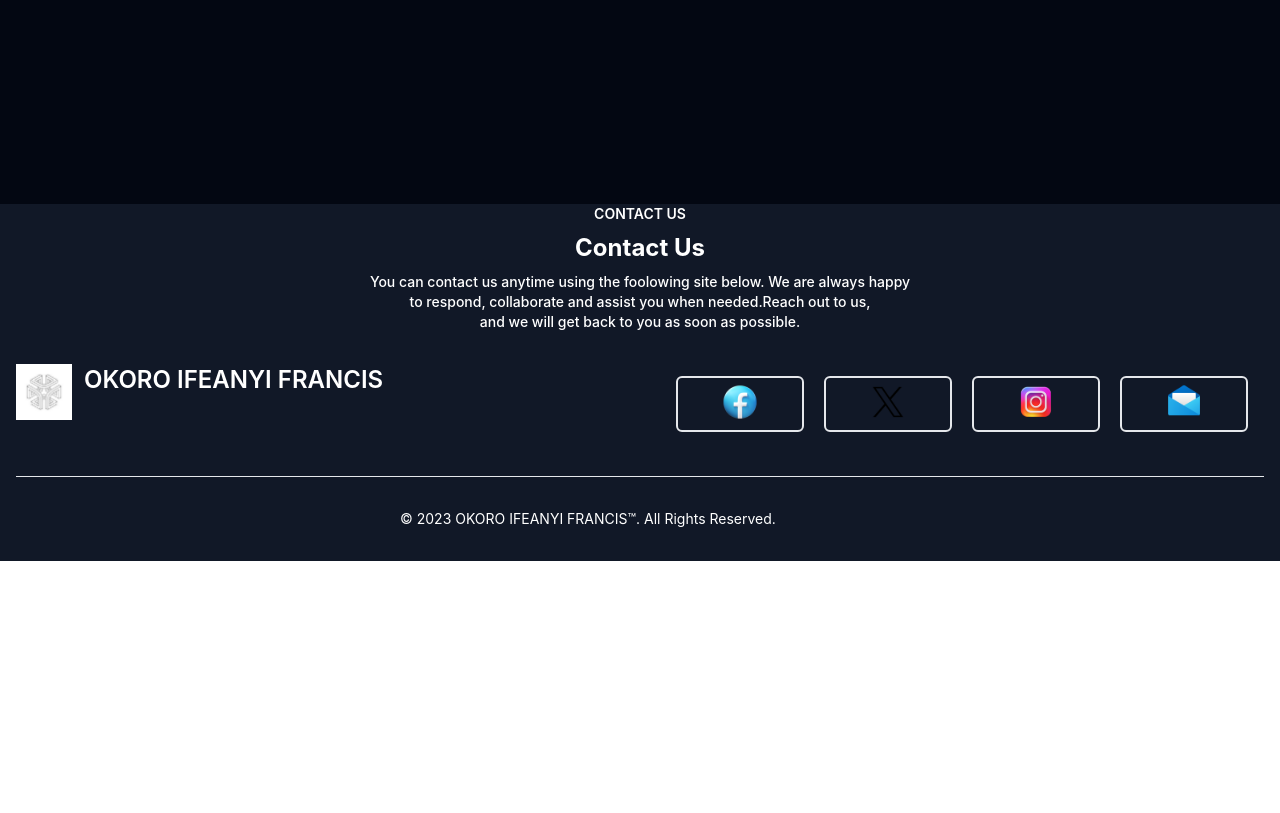
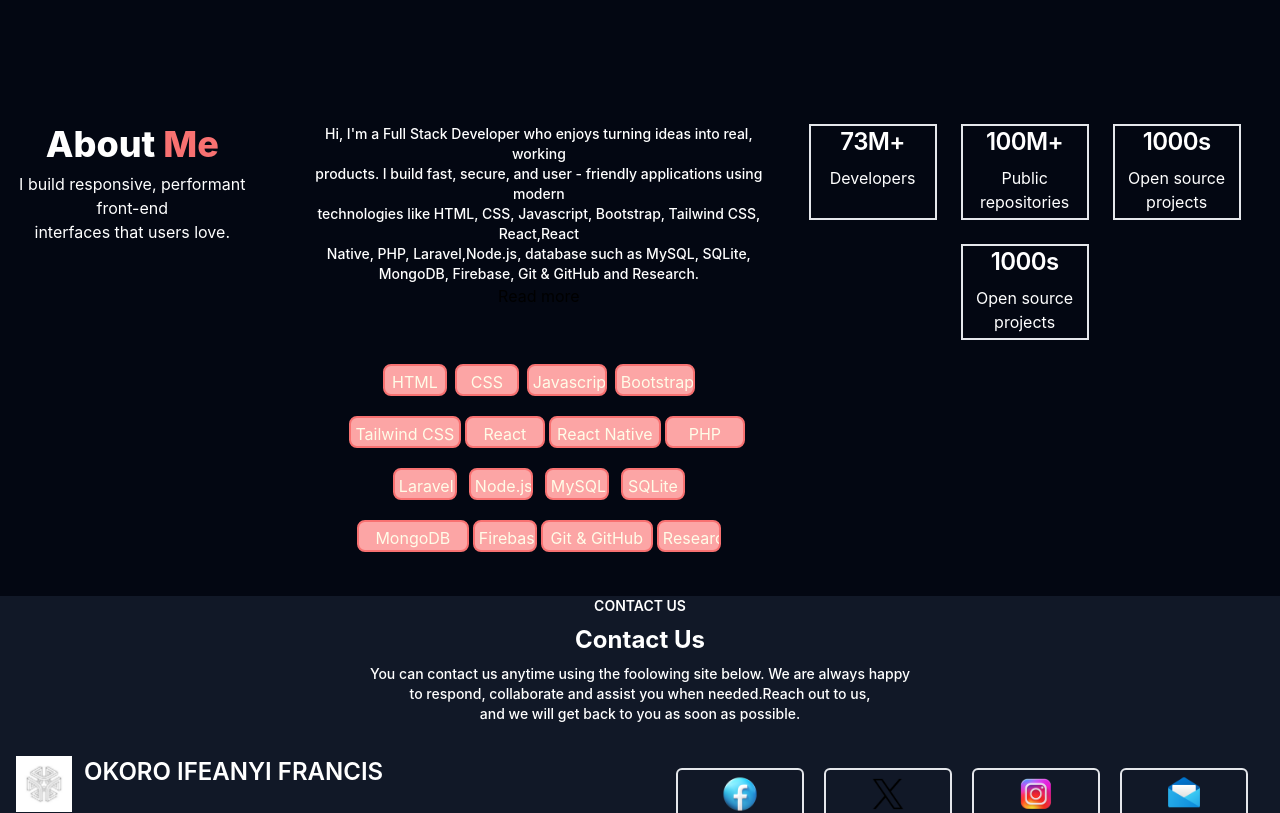
Before and after one commit to Ifycherry/MY-PORTFOLIO, a React (Create React App) app: page / in a window 1280 px wide. Shown: the part 680-1493 px from the top of the page. Before the commit the page ends 1241 px from the top, so only its background shows below. Built offline with nearby package versions, Linux system fonts and the light colour scheme.

Commit message:
change in body1

```diff
--- a/src/component/Body.jsx
+++ b/src/component/Body.jsx
@@ -10,8 +10,8 @@ export default function Body() {
     <>
 
     <div className='flex flex-col md:flex-row items-center justify-around gap-20 bg-gray-950  overflow-hidden w-full min-h-screen mt-1'>
-      <div className='ml-12 min-h-[40px]'>
-      <h1 style = {{fontSize: '27px', fontweight: 600, minWidth: "300px"}}>
+      <div className='ml-12 min-h-[40px] '>
+      <h1 style = {{fontSize: '27px', fontweight: 600, minWidth: "360px"}}>
       <span className='font-bold text-blue-500'>
       <Typewriter
     // word={['OKORO IFEANYI FRANCIS.']}
@@ -40,9 +40,9 @@ export default function Body() {
 
 
     </div>
-    <div className='text-center'>
+    <div className='text-center '>
       {/* <div className='w-80 h-80 border-2 border-gray-900 rounded-full bg-gray-700 relative mb-40'></div> */}
-    <img src={profile} className='h-96 w-96  border-2 rounded-full border-gray-300 bg-gray-200 mr-32'  alt="profile" />
+    <img src={profile} className='h-96 w-96  border-2 rounded-full border-gray-300 bg-gray-200 mr-32   '  alt="profile" />
     </div>
     <span className='text-center mr-6'>
 
--- a/src/component/Body1.jsx
+++ b/src/component/Body1.jsx
@@ -1,10 +1,83 @@
 
 
 import React from 'react'
+import { useState } from 'react'
 
 export default function Body1() {
+  const [readmore, setReadmore] = useState(false)
   return (
     <>
+    <div className='flex flex-row text-center justify-between bg-gray-950'>
+      <div>
+      <h1 className='text-4xl font-extrabold text-white'>About <span className='text-red-400'>Me</span></h1>
+      <div className=' mt-2 text-white'>
+      <p>I build responsive, performant front-end<br/>
+      interfaces that users love.
+      </p>
+      </div>
+      </div>
+      <div className='ml-11'>
+        <p className='line-clamp-none text-sm font-medium text-white'>Hi, I'm a Full Stack Developer who enjoys turning ideas into real, working<br/> products. I build fast, secure, and user - friendly applications using modern <br/>technologies like HTML, CSS, Javascript, Bootstrap, Tailwind CSS, React,React<br/> Native, PHP, Laravel,Node.js, database such as MySQL, SQLite,<br/> MongoDB, Firebase, Git & GitHub and Research.</p>
+          { readmore && (
+        <p className='text-yellow-100'>
+          Am currently working with Roncloud Technologies, I love solving problems, <br/>improving performance, and writing clean, maintainable code. When I'm not<br/> coding, I'm learning new tools and sharing knowledge with others.<br/> I'm always open to collaborating on exciting projects and opportunities.
+        </p>
+          )}
+          <button onClick={() => setReadmore(!readmore)}>{readmore ? "Read less" : "Read more"}</button>
+        <div className=' justify-center mt-14 gap-4'>
+        <span className='flex justify-center gap-2 mt-5 '>
+        <p className='border-2 rounded-lg border-red-400 bg-red-300 overflow-hidden w-16 h-8  p-1  text-yellow-50 '>HTML</p>
+        <p className='border-2 rounded-lg border-red-400 bg-red-300 overflow-hidden w-16 h-8  p-1  text-yellow-50 '>CSS</p>
+        <p className='border-2 rounded-lg border-red-400 bg-red-300 overflow-hidden w-20 h-8  p-1  text-yellow-50 '>Javascript</p>
+        <p className='border-2 rounded-lg border-red-400 bg-red-300 overflow-hidden w-20 h-8  p-1  text-yellow-50 '>Bootstrap</p>
+        </span>
+        <span className='flex   justify-center gap-1 mt-5'>
+        <p className='border-2 rounded-lg border-red-400 bg-red-300 overflow-hidden w-28 h-8  p-1  text-yellow-50 ml-4 '>Tailwind CSS</p>
+        <p className='border-2 rounded-lg border-red-400 bg-red-300 overflow-hidden w-20 h-8  p-1 text-yellow-50  '>React</p>
+        <p className='border-2 rounded-lg border-red-400 bg-red-300 overflow-hidden w-28 h-8  p-1 text-yellow-50  '>React Native</p>
+        <p className='border-2 rounded-lg border-red-400 bg-red-300 overflow-hidden w-20 h-8  p-1 text-yellow-50 '>PHP</p>
+        </span>
+        <span className='flex   justify-center gap-3 mt-5'>
+        <p className='border-2 rounded-lg border-red-400 bg-red-300 overflow-hidden w-16 h-8  p-1 text-yellow-50 '>Laravel</p>
+        <p className='border-2 rounded-lg border-red-400 bg-red-300 overflow-hidden w-16 h-8  p-1 text-yellow-50 '>Node.js</p>
+        <p className='border-2 rounded-lg border-red-400 bg-red-300 overflow-hidden w-16 h-8  p-1 text-yellow-50 '>MySQL</p>
+        <p className='border-2 rounded-lg border-red-400 bg-red-300 overflow-hidden w-16 h-8  p-1 text-yellow-50 '>SQLite</p>
+        </span>
+        <span className='flex   justify-center gap-1 mt-5'>
+        <p className='border-2 rounded-lg border-red-400 bg-red-300 overflow-hidden w-28 h-8  p-1 text-yellow-50 '>MongoDB</p>
+        <p className='border-2 rounded-lg border-red-400 bg-red-300 overflow-hidden w-16 h-8  p-1 text-yellow-50 '>Firebase</p>
+        <p className='border-2 rounded-lg border-red-400 bg-red-300 overflow-hidden w-28 h-8  p-1 text-yellow-50 '>Git & GitHub</p>
+        <p className='border-2 rounded-lg border-red-400 bg-red-300 overflow-hidden w-16 h-8  p-1 text-yellow-50 '>Research</p>
+        </span>
+        </div>
+      </div>
+      {/* <div id="fullWidthTabContent" class="border-t border-default">
+        <div class="hidden p-4 rounded-base md:p-8" id="stats" role="tabpanel" aria-labelledby="stats-tab">
+            <dl class="grid max-w-screen-xl grid-cols-2 gap-8 p-4 mx-auto text-heading sm:grid-cols-3 xl:grid-cols-6 sm:p-8"> */}
+            <div className='flex flex-wrap gap-6  justify-center'>
+                <div class="flex flex-col border-2 w-32 h-24  text-white">
+                    <dt class="mb-2 text-2xl font-semibold tracking-tight text-heading">73M+</dt>
+                    <dd class="text-body">Developers</dd>
+                </div>
+                <div class="flex flex-col border-2 w-32 h-24 text-white">
+                    <dt class="mb-2 text-2xl font-semibold tracking-tight text-heading">100M+</dt>
+                    <dd class="text-body">Public repositories</dd>
+                </div>
+                <div class="flex flex-col border-2 w-32 h-24 text-white">
+                    <dt class="mb-2 text-2xl font-semibold tracking-tight text-heading">1000s</dt>
+                    <dd class="text-body">Open source projects</dd>
+                </div>
+                 <div class="flex flex-col border-2 w-32 h-24 mb-64 text-white">
+                    <dt class="mb-2 text-2xl font-semibold tracking-tight text-heading">1000s</dt>
+                    <dd class="text-body">Open source projects</dd>
+                </div>
+                </div>
+
+            {/* </dl>
+        </div>
+        </div> */}
+    </div>
+
     </>
   )
 }
--- a/src/component/Footer.jsx
+++ b/src/component/Footer.jsx
@@ -16,7 +16,7 @@ export default function Footer() {
     <h1 class="mb-2 text-2xl font-bold ">Contact Us</h1>
     <p className='text-sm font-medium'>You can contact us anytime using the foolowing site below. We are always happy <br></br> to respond, collaborate and assist you when needed.Reach out to us, <br></br> and we will get back to you as soon as possible.</p>
     </div>
-    <div class="mx-auto w-full max-w-screen-xl p-4 py-6 lg:py-8">
+    <div class=" w-full  p-4 py-6 lg:py-8">
         <div class="md:flex md:justify-between">
           <div class="mb-6 md:mb-0 flex  ">
               {/* <a href="https://flowbite.com/" class="flex items-center"> */}
--- a/src/component/Header.jsx
+++ b/src/component/Header.jsx
@@ -43,7 +43,7 @@ export default function Header() {
   const [mobileMenuOpen, setMobileMenuOpen] = useState(false)
 
   return (
-    <header className="bg-gray-900 flex-col sm:flex-row w-full">
+    <header className="bg-gray-900 flex-col sm:flex-row w-full overflow-x-hidden fixed">
       <nav aria-label="Global" className="mx-auto flex max-w-7xl items-center justify-between p-6 lg:px-8">
         <div className="flex lg:flex-1 text-white gap-6">
           <a href="#" className="-m-1.5 p-1.5">
```
